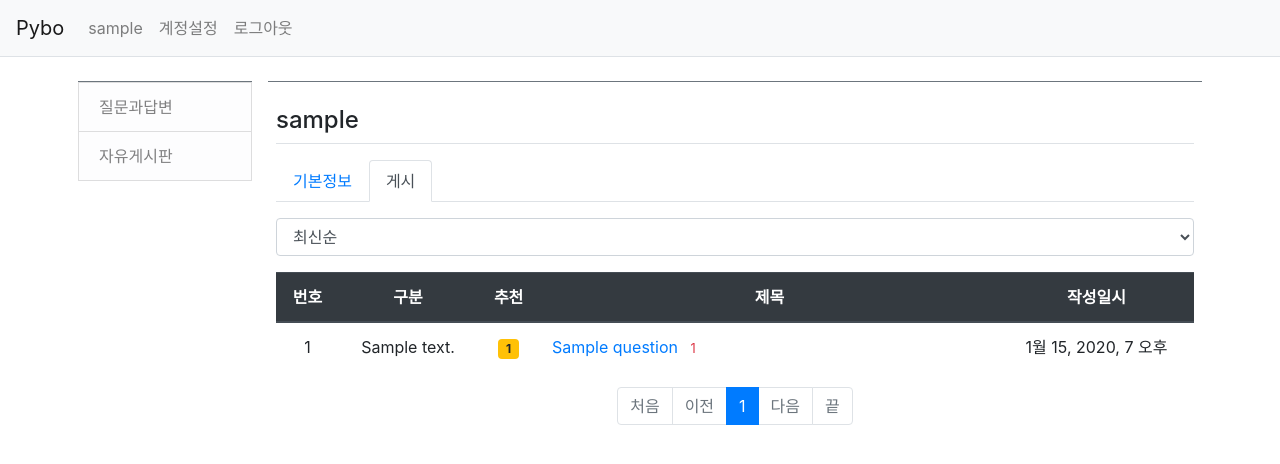
After one commit to jseop-lim/pybo, a Django app: page /common/profile/question/ in a window 1280 px wide. The commit adds this page. Shown: the top 464 px of the page. Run offline with Django 3.2, Linux system fonts and the light colour scheme; a user stored in the database is signed in; tables that the repository leaves empty hold one stand-in row (values such as "Sample post"); parts of the project's set-up code (start-up, migrations or seed data) failed here and were passed over; some libraries are stand-ins or nearby versions.

Commit message:
프로필(기본정보, 게시)

```diff
--- a/common/urls.py
+++ b/common/urls.py
@@ -1,6 +1,6 @@
 from django.urls import path
 from django.contrib.auth import views as auth_views
-from .views import account_views, profile_views
+from common.views import account_views, profile_views
 
 
 app_name = 'common'
@@ -19,4 +19,11 @@ urlpatterns = [
     path('password_reset/', account_views.PasswordResetView.as_view(), name='password_reset'),
     path('password_reset/done/', account_views.PasswordResetDoneView.as_view(), name='password_reset_done'),
     # path('reset/<uidb64>/<token>/', views.PasswordResetConfirmView.as_view(), name='password_reset_confirm'),
+
+    # 프로필
+    path('profile/base/', profile_views.profile_base, name='profile_base'),
+    path('profile/question/', profile_views.ProfileQuestionListView.as_view(), name='profile_question'),
+    # path('profile/answer/', profile_views.profile_answer, name='profile_answer'),
+    # path('profile/comment/', profile_views.profile_comment, name='profile_comment'),
+    # path('profile/vote/', profile_views.profile_vote, name='profile_vote'),
 ]
--- a/common/views/profile_views.py
+++ b/common/views/profile_views.py
@@ -0,0 +1,40 @@
+from django.shortcuts import render, get_object_or_404
+from django.views.generic import ListView
+from pybo.models import Question, User
+from django.db.models import Count
+
+
+def profile_base(request):
+    """
+    프로필 기본정보
+    """
+    context = {'user': request.user, 'profile_type': 'base'}
+    return render(request, 'common/profile/profile_base.html', context)
+
+
+class ProfileQuestionListView(ListView):
+    """
+    프로필 질문 목록
+    """
+    paginate_by = 10
+    context_object_name = 'question_list'
+    template_name = 'common/profile/profile_question.html'
+
+    def get_queryset(self):
+        self.so = self.request.GET.get('so', 'recent')  # 정렬기준
+        _question_list = Question.objects.filter(author=self.request.user)
+
+        # 정렬
+        if self.so == 'recent':
+            # aggretation, annotation에는 relationship에 대한 역방향 참조도 가능 (ex. Count('voter'))
+            _question_list = _question_list.order_by('-create_date')
+        elif self.so == 'recommend':
+            _question_list = _question_list.annotate(num_voter=Count('voter')).order_by('-num_voter', '-create_date')
+
+        return _question_list
+
+    def get_context_data(self, **kwargs):
+        context = super().get_context_data(**kwargs)
+        context['profile_type'] = 'question'
+        context['so'] = self.so
+        return context
--- a/pybo/models.py
+++ b/pybo/models.py
@@ -39,6 +39,11 @@ class Answer(models.Model):
     modify_date = models.DateTimeField(null=True, blank=True)
     voter = models.ManyToManyField(User, related_name='voter_answer')  # 추천인 추가
 
+    def __str__(self):
+        return self.content
+
+    # todo get_absolute_url, get_index
+
 
 class Comment(models.Model):
     author = models.ForeignKey(User, on_delete=models.CASCADE)
@@ -47,3 +52,8 @@ class Comment(models.Model):
     modify_date = models.DateTimeField(null=True, blank=True)
     question = models.ForeignKey(Question, null=True, blank=True, on_delete=models.CASCADE)
     answer = models.ForeignKey(Answer, null=True, blank=True, on_delete=models.CASCADE)
+
+    def __str__(self):
+        return self.content
+
+    # todo get_absolute_url, get_index
--- a/pybo/urls.py
+++ b/pybo/urls.py
@@ -1,5 +1,5 @@
 from django.urls import path
-from .views import base_views, question_views, answer_views, comment_views, vote_views
+from pybo.views import base_views, question_views, answer_views, comment_views, vote_views
 
 app_name = 'pybo'
 
--- a/pybo/views/base_views.py
+++ b/pybo/views/base_views.py
@@ -19,7 +19,6 @@ def index(request, category_name='qna'):
     kw = request.GET.get('kw', '')  # 검색어
     so = request.GET.get('so', 'recent')  # 정렬기준
 
-    category_list = Category.objects.all()
     category = get_object_or_404(Category, name=category_name)
     question_list = Question.objects.filter(category=category)
 
@@ -45,9 +44,8 @@ def index(request, category_name='qna'):
     # 페이징처리
     paginator = Paginator(question_list, 10)  # 페이지당 10개식 보여주기
     page_obj = paginator.get_page(page)
-    max_index = len(paginator.page_range)
 
-    context = {'question_list': page_obj, 'max_index': max_index, 'page': page, 'kw': kw, 'so': so, 'category': category}
+    context = {'question_list': page_obj, 'page': page, 'kw': kw, 'so': so, 'category': category}
     return render(request, 'pybo/question_list.html', context)
 
 
--- a/static/style.css
+++ b/static/style.css
@@ -2,3 +2,7 @@
     border-top:dotted 1px #ddd;
     font-size:0.7em;
 }
+
+.content_block {
+    padding:20px;
+}
--- a/templates/base.html
+++ b/templates/base.html
@@ -23,9 +23,8 @@
         </div>
 
         <div class="col-sm-12 col-md-9 col-lg-10 p-2">
-        <!-- Content -->
             <div id="content" class="border-top border-secondary">
-                <div class="content_block">
+                <div class="content_block p-2">
                     {% block content %}
                     {% endblock %}
                 </div>
--- /dev/null
+++ b/templates/common/profile/profile_question.html
@@ -0,0 +1,126 @@
+{% extends "base.html" %}
+{% load pybo_filter %}
+
+{% block content %}
+<h4 class="border-bottom pb-2 my-3">{{ user.username }}</h4>
+{% include "common/profile/profile_tabs.html" %}
+
+<!-- 답변 표시 Start -->
+<select class="form-control so my-3">
+    <option value="recent" {% if so == 'recent' %}selected{% endif %}>최신순</option>
+    <option value="recommend" {% if so == 'recommend' %}selected{% endif %}>추천순</option>
+</select>
+
+<table class="table">
+    <thead>
+        <tr class="text-center thead-dark">
+            <th>번호</th>
+            <th>구분</th>
+            <th>추천</th>
+            <th style="width:50%">제목</th>
+            <th>작성일시</th>
+        </tr>
+    </thead>
+    <tbody>
+    {% if page_obj %}
+    {% for object in page_obj %}
+    <tr class="text-center">
+        <td>
+            <!-- 번호 = 전체건수 - 시작인덱스 - 현재인덱스 + 1 -->
+            {{ page_obj.paginator.count|sub:page_obj.start_index|sub:forloop.counter0|add:1 }}
+        </td>
+        <td>{{ object.category.description }}</td>  <!-- 글쓴이 추가 -->
+        <td>
+            {% if object.voter.count > 0 %}
+            <span class="badge badge-warning px-2 py-1">{{ object.voter.count }}</span>
+            {% endif %}
+        </td>
+        <td class="text-left">
+            <a href="{{ object.get_absolute_url }}">{{ object }}</a>
+            {% if object.answer_set.count > 0 %}
+            <span class="text-danger small ml-2">{{ object.answer_set.count }}</span>
+            {% endif %}
+        </td>
+        <td>{{ object.create_date }}</td>
+    </tr>
+    {% endfor %}
+    {% else %}
+    <tr>
+        <td colspan="3">등록한 질문이 없습니다.</td>
+    </tr>
+    {% endif %}
+    </tbody>
+</table>
+
+<!-- 페이징처리 시작 -->
+<ul class="pagination justify-content-center">
+    <!-- 이전페이지 -->
+    {% if page_obj.has_previous %}
+        <li class="page-item">
+            <a class="page-link" data-page="1" href="#">처음</a>
+        </li>
+       <li class="page-item">
+            <a class="page-link" data-page="{{ page_obj.previous_page_number }}" href="#">이전</a>
+        </li>
+    {% else %}
+        <li class="page-item disabled">
+            <a class="page-link" tabindex="-1" aria-disabled="true" href="#">처음</a>
+        </li>
+        <li class="page-item disabled">
+            <a class="page-link" tabindex="-1" aria-disabled="true" href="#">이전</a>
+        </li>
+    {% endif %}
+    <!-- 페이지리스트 -->
+    {% for page_number in page_obj.paginator.page_range %}
+        {% if page_number >= page_obj.number|add:-4 and page_number <= page_obj.number|add:4 %}
+            {% if page_number == page_obj.number %}
+            <li class="page-item active" aria-current="page">
+                <a class="page-link" data-page="{{ page_number }}" href="#">{{ page_number }}</a>
+            </li>
+            {% else %}
+            <li class="page-item">
+                <a class="page-link" data-page="{{ page_number }}" href="#">{{ page_number }}</a>
+            </li>
+            {% endif %}
+        {% endif %}
+    {% endfor %}
+    <!-- 다음페이지 -->
+    {% if page_obj.has_next %}
+        <li class="page-item">
+             <a class="page-link" data-page="{{ page_obj.next_page_number }}" href="#">다음</a>
+        </li>
+        <li class="page-item">
+             <a class="page-link" data-page="{{ page_obj.paginator.num_pages }}" href="#">끝</a>
+        </li>
+    {% else %}
+        <li class="page-item disabled">
+            <a class="page-link" tabindex="-1" aria-disabled="true" href="#">다음</a>
+        </li>
+        <li class="page-item disabled">
+            <a class="page-link" tabindex="-1" aria-disabled="true" href="#">끝</a>
+        </li>
+    {% endif %}
+</ul>
+<!-- 페이징처리 끝 -->
+
+<form id="searchForm" method="get">
+    <input type="hidden" id="page" name="page" value="{{ page }}">
+    <input type="hidden" id="so" name="so" value="{{ so }}">
+</form>
+{% endblock %}
+
+{% block script %}
+<script type='text/javascript'>
+    $(document).ready(function(){
+        $(".page-link").on('click', function() {
+            $("#page").val($(this).data("page"));
+            $("#searchForm").submit();
+        });
+        $(".so").on('change', function() {
+            $("#so").val($(this).val());
+            $("#page").val(1);  // 새로운 기준으로 정렬할 경우 1페이지부터 조회한다.
+            $("#searchForm").submit();
+        });
+    });
+</script>
+{% endblock %}
--- /dev/null
+++ b/templates/common/profile/profile_tabs.html
@@ -0,0 +1,14 @@
+<ul class="nav nav-tabs">
+    <li class="nav-item">
+        <a class="nav-link {% if profile_type == 'base' %}active{% endif %}" href="{% url 'common:profile_base' %}">기본정보</a>
+    </li>
+    <li class="nav-item">
+        <a class="nav-link {% if profile_type == 'question' %}active{% endif %}" href="{% url 'common:profile_question' %}">게시</a>
+    </li>
+{#    <li class="nav-item">#}
+{#        <a class="nav-link {% if profile_type == 'answer' %}active{% endif %}" href="{% url 'common:profile_answer' user.id %}">답변</a>#}
+{#    </li>#}
+{#    <li class="nav-item">#}
+{#        <a class="nav-link {% if profile_type == 'comment' %}active{% endif %}" href="{% url 'common:profile_comment' user.id %}">댓글</a>#}
+{#    </li>#}
+</ul>
--- a/templates/navbar.html
+++ b/templates/navbar.html
@@ -9,10 +9,11 @@
         <ul class="navbar-nav">
              {% if user.is_authenticated %}
                 <li class="nav-item ">
-                <a class="nav-link" href="{% url 'common:password_change' %}">{{ user.username }}</a>
+                    <a class="nav-link" href="{% url 'common:profile_base' %}">{{ user.username }}</a>
                 </li>
-            {% endif %}
-            {% if user.is_authenticated %}
+                <li class="nav-item ">
+                    <a class="nav-link" href="{% url 'common:password_change' %}">계정설정</a>
+                </li>
                 <li class="nav-item ">
                     <a class="nav-link" href="{% url 'common:logout' %}">로그아웃</a>
                 </li>
@@ -20,10 +21,12 @@
                 <li class="nav-item ">
                     <a class="nav-link" href="{% url 'common:login' %}">로그인</a>
                 </li>
-            {% endif %}
                 <li class="nav-item ">
                     <a class="nav-link" href="{% url 'common:signup' %}">회원가입</a>
                 </li>
+            {% endif %}
+
+
         </ul>
     </div>
 </nav>
```
Also changed, not shown: templates/common/profile/profile_base.html (added, +9 -0 lines), templates/pybo/question_detail.html (+13 -6 lines), templates/pybo/question_list.html (+12 -8 lines). Lines whose indentation alone changed are shown as unchanged.
